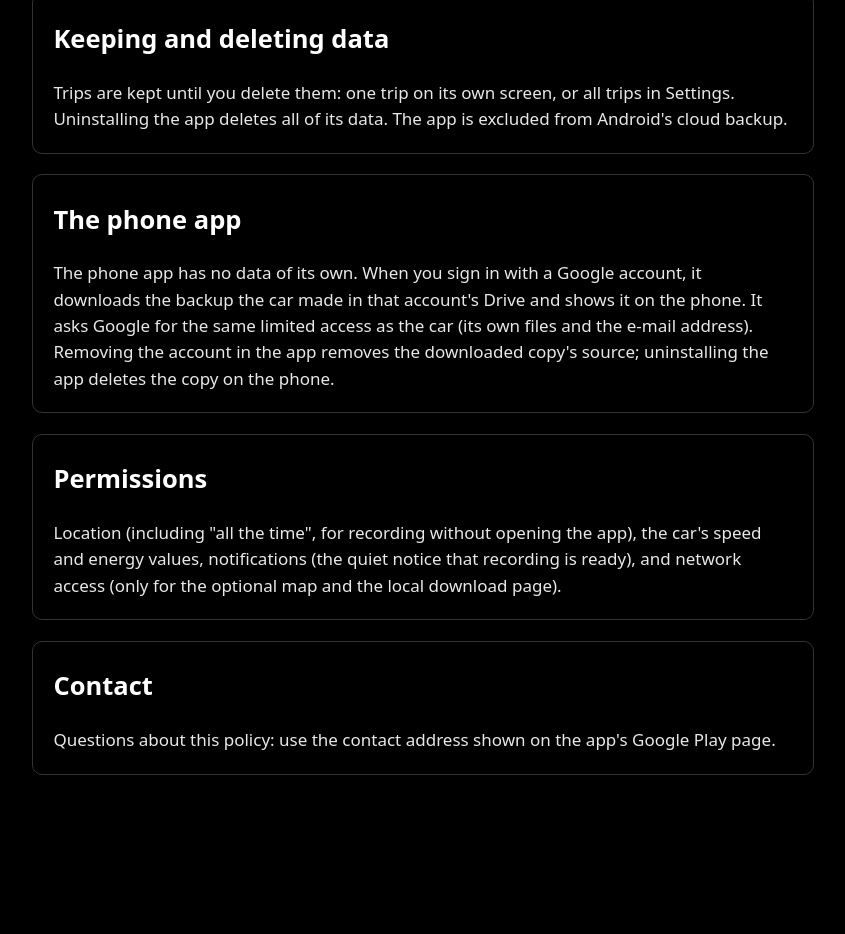
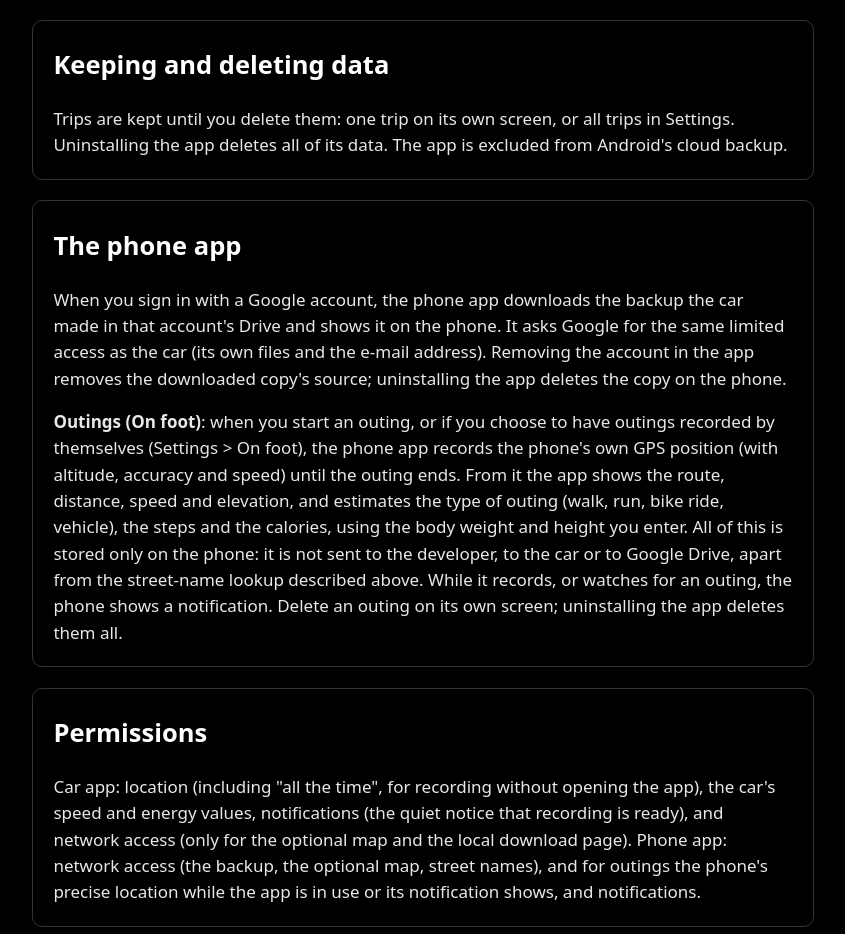
Before and after one commit to davidlam172/trip-tracker-site, a plain HTML site: page privacy.html in a window 1280 px wide. Shown: the part 1646-2580 px from the top of the page, without its empty margins (217-1062 px from the left). Before the commit the page ends 2455 px from the top, so only its background shows below. Drawn offline with Linux system fonts and the light colour scheme.

Commit message:
Phone app outings (On foot): recorded from the phone's GPS, kept on the phone; privacy policy

```diff
--- a/privacy.html
+++ b/privacy.html
@@ -15,7 +15,7 @@
 <body>
 <h1>Trip Tracker – Privacy policy</h1>
 <p><a href="./">Trip Tracker</a> is a trip log for cars with Android Automotive OS, with a companion phone app. This page explains what it reads, where that data
-goes and how to delete it. Last updated: 25 November 2026.</p>
+goes and how to delete it. Last updated: 26 November 2026.</p>
 
 <section>
 <h2>What the app reads</h2>
@@ -59,7 +59,8 @@ locations or car data anywhere except as described below.</p>
   <li><b>Street names for trips</b>: for trips that have no address (those the app recorded itself, which have only
     GPS coordinates), the car app and the phone app ask Android's address lookup, provided by Google, for the street
     address at the trip's start and end points. Google receives those coordinates, as when any app shows an address
-    for a place; no other trip or car data is sent. Each point is looked up once and the names are kept on the device.</li>
+    for a place; no other trip or car data is sent. Each point is looked up once and the names are kept on the device.
+    The phone app does the same for the start and end of its outings (see below).</li>
 </ul>
 </section>
 
@@ -71,17 +72,25 @@ deletes all of its data. The app is excluded from Android's cloud backup.</p>
 
 <section>
 <h2>The phone app</h2>
-<p>The phone app has no data of its own. When you sign in with a Google account, it downloads the backup the car made
-in that account's Drive and shows it on the phone. It asks Google for the same limited access as the car (its own
-files and the e-mail address). Removing the account in the app removes the downloaded copy's source; uninstalling the
-app deletes the copy on the phone.</p>
+<p>When you sign in with a Google account, the phone app downloads the backup the car made in that account's Drive and
+shows it on the phone. It asks Google for the same limited access as the car (its own files and the e-mail address).
+Removing the account in the app removes the downloaded copy's source; uninstalling the app deletes the copy on the
+phone.</p>
+<p><b>Outings (On foot)</b>: when you start an outing, or if you choose to have outings recorded by themselves
+(Settings &gt; On foot), the phone app records the phone's own GPS position (with altitude, accuracy and speed) until
+the outing ends. From it the app shows the route, distance, speed and elevation, and estimates the type of outing
+(walk, run, bike ride, vehicle), the steps and the calories, using the body weight and height you enter. All of this
+is stored only on the phone: it is not sent to the developer, to the car or to Google Drive, apart from the street-name
+lookup described above. While it records, or watches for an outing, the phone shows a notification. Delete an outing
+on its own screen; uninstalling the app deletes them all.</p>
 </section>
 
 <section>
 <h2>Permissions</h2>
-<p>Location (including "all the time", for recording without opening the app), the car's speed and energy values,
-notifications (the quiet notice that recording is ready), and network access (only for the optional map and the local
-download page).</p>
+<p>Car app: location (including "all the time", for recording without opening the app), the car's speed and energy
+values, notifications (the quiet notice that recording is ready), and network access (only for the optional map and
+the local download page). Phone app: network access (the backup, the optional map, street names), and for outings the
+phone's precise location while the app is in use or its notification shows, and notifications.</p>
 </section>
 
 <section>
```
Also changed, not shown: index.html (+2 -0 lines).
